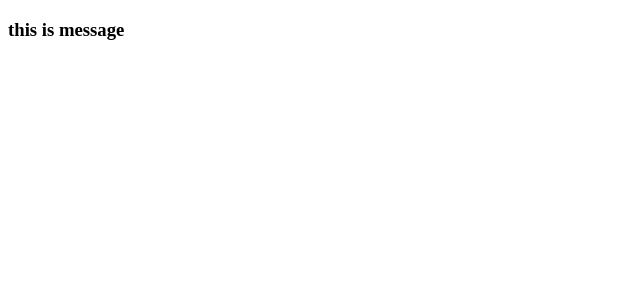
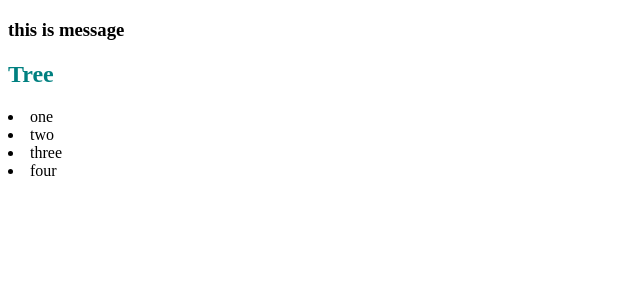
Before and after one commit to mlgmontage/react_playground, a React (Create React App) app: page / in a window 1280 px wide. Shown: the top 300 px of the page, without its empty margins (0-640 px from the left). Built offline with nearby package versions, Linux system fonts and the light colour scheme.

Commit message:
incompleted

```diff
--- a/src/App.js
+++ b/src/App.js
@@ -1,10 +1,12 @@
 import React from "react";
 import Message from "./components/Message";
+import List from "./components/list";
 
 function App() {
   return (
     <div className="App">
       <Message msg="this is message" />
+      <List />
     </div>
   );
 }
--- /dev/null
+++ b/src/components/list.js
@@ -0,0 +1,23 @@
+import React from "react";
+
+class List extends React.Component {
+  constructor(props) {
+    super(props);
+    this.state = {
+      list: ["one", "two", "three", "four"],
+    };
+  }
+
+  render() {
+    return (
+      <div>
+        <h2 style={{ color: "teal" }}>Tree</h2>
+        {this.state.list.map((item) => {
+          return <li>{item}</li>;
+        })}
+      </div>
+    );
+  }
+}
+
+export default List;
```
